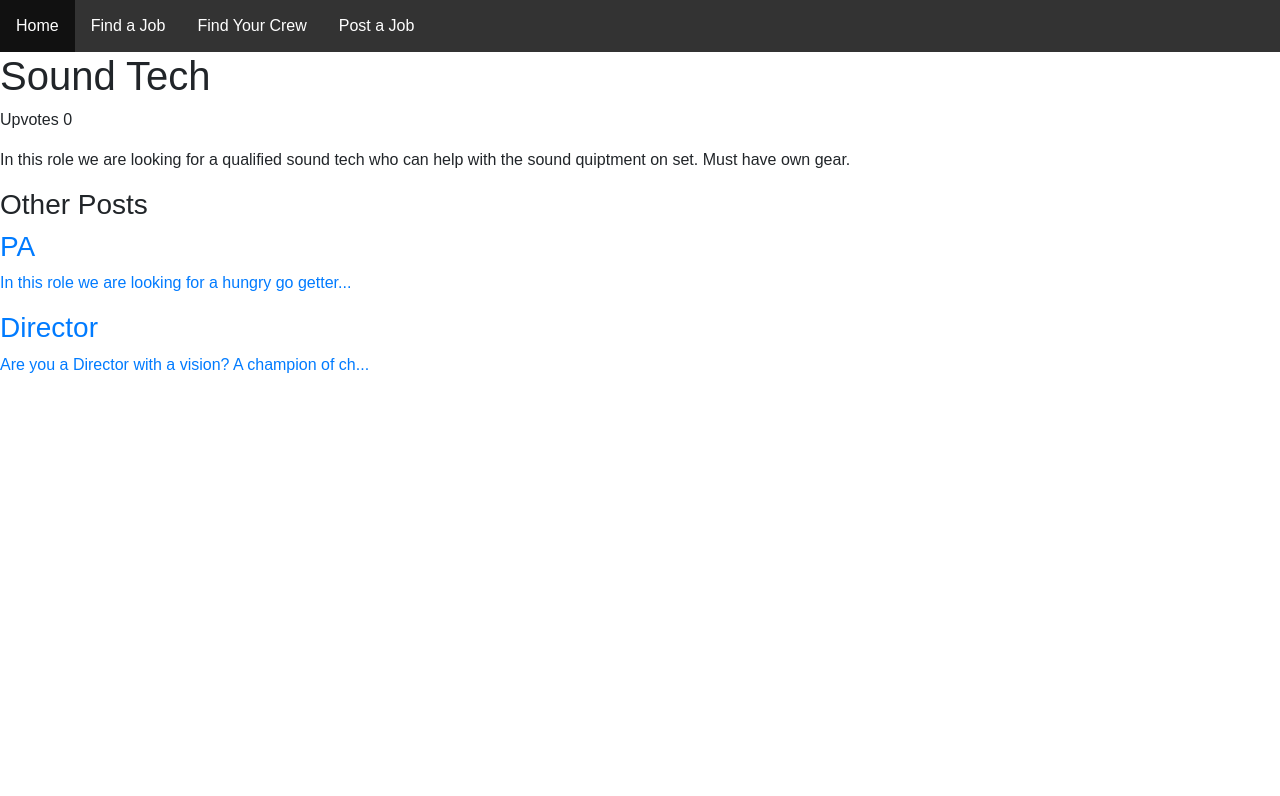
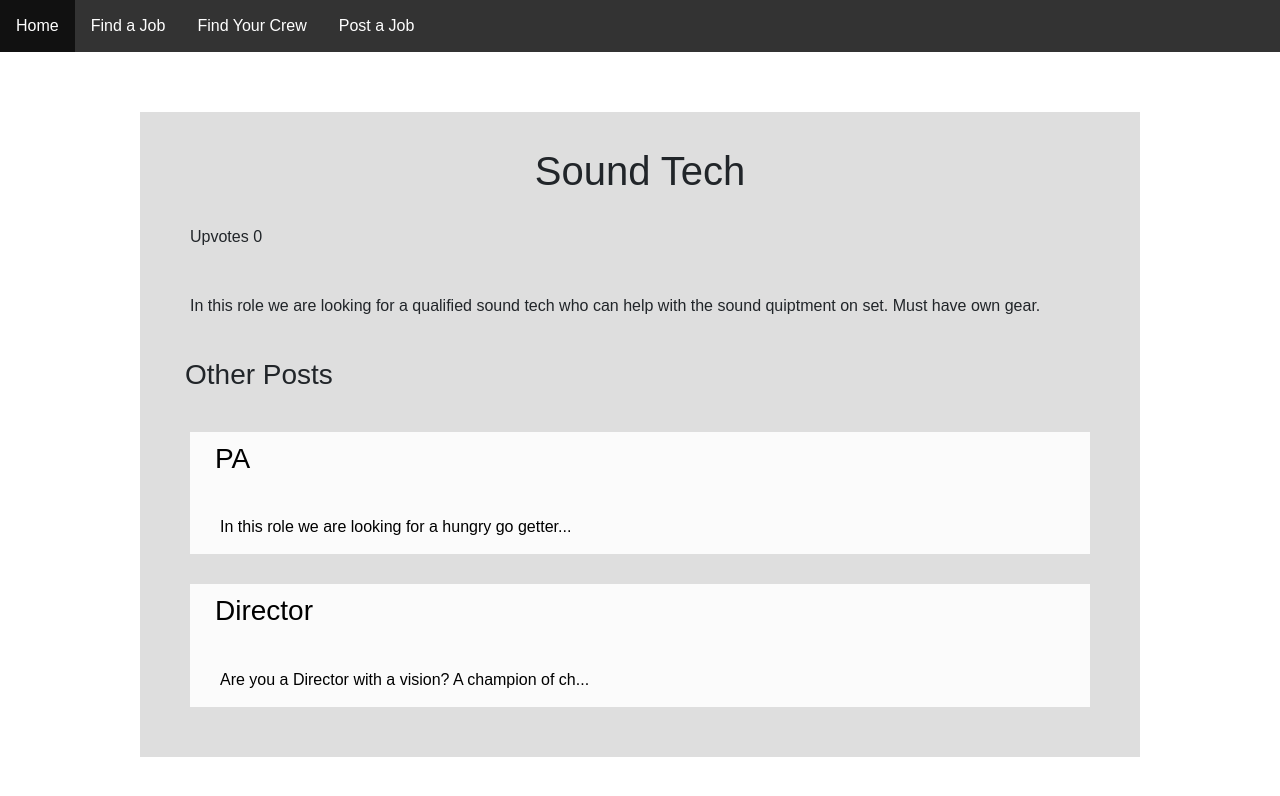
Before and after one commit to amakaanikwe/bric_sheets_react, a React (Create React App) app in the folder React_App/: page /job/Post_1 in a window 1280 px wide. Shown: the top 796 px of the page. Built offline with nearby package versions, Linux system fonts and the light colour scheme; no server answers.

Commit message:
Updated JobPage

```diff
--- a/React_App/src/Components/Job_Search/JobPage.jsx
+++ b/React_App/src/Components/Job_Search/JobPage.jsx
@@ -27,14 +27,14 @@ const JobPage = ({ match }) => {
 
   return (
     <>
-    <header>
+    <section className="jobPageStyle borderBottom">
         <h1> {job.title} </h1>
         <p>Upvotes {jobInfo.upvotes} </p>
         <p> {job.job_info} </p>
         <h3>Other Posts</h3>
         {/* Shows how to reuse comp using diff prop */}
         <JobsListComp posts={ otherPosts } />
-    </header>
+    </section>
   </>
   )
 
```
